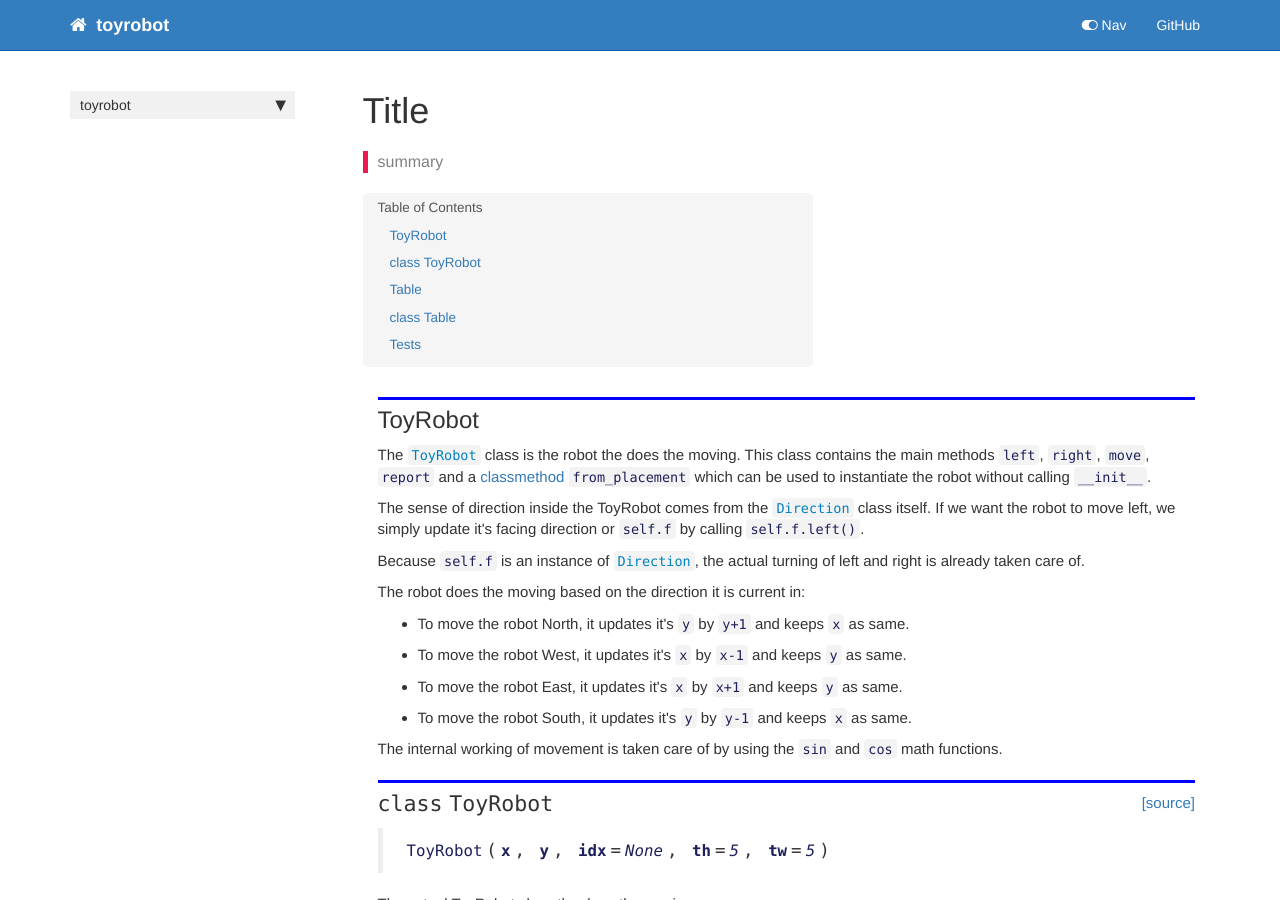
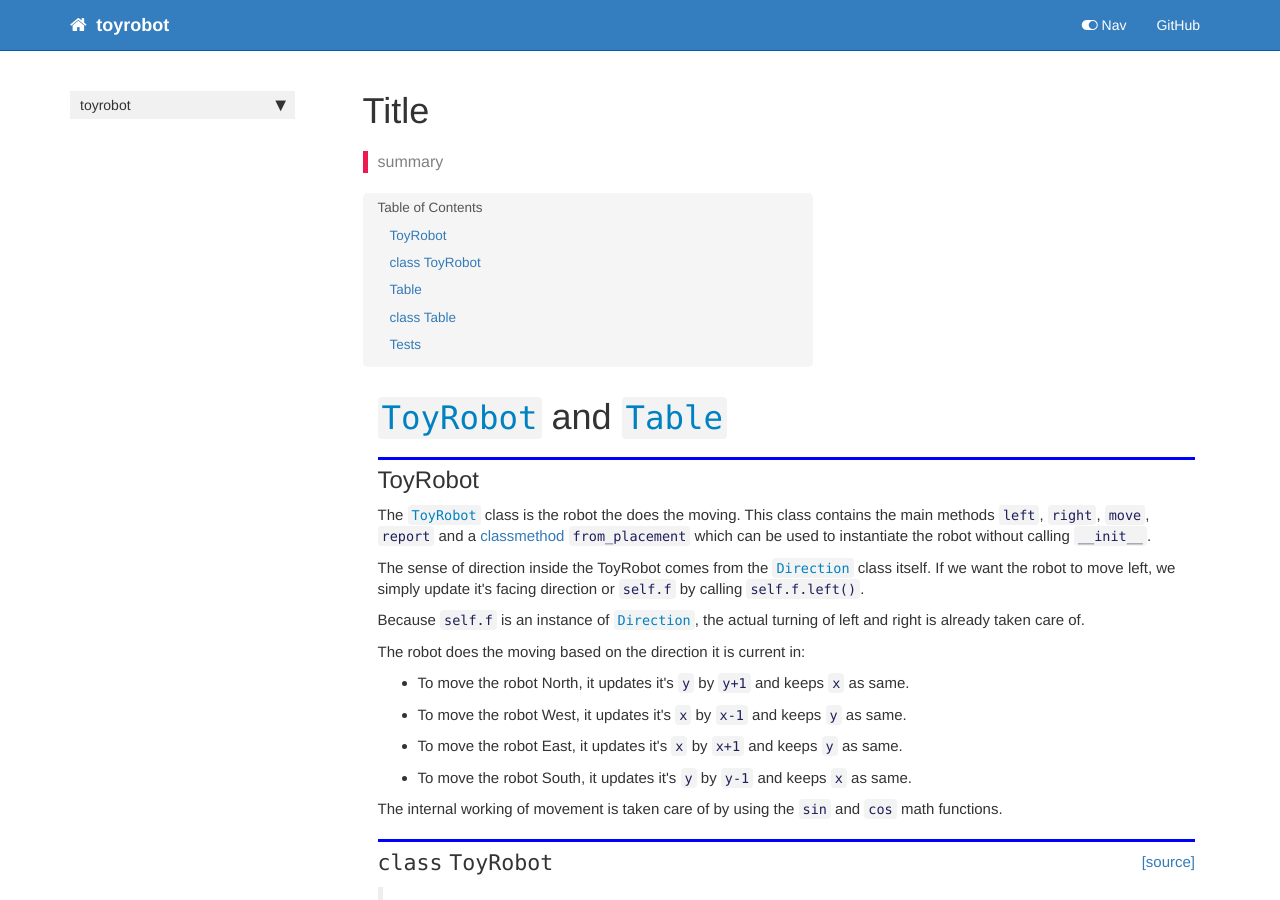
Before and after one commit to amaarora/toyrobot, a Jekyll site: the page built from docs/robot.html, in a window 1280 px wide and 900 px high. Built offline with Jekyll 4.4.1, drawn with Linux system fonts in a browser that asks for light colours; nearby versions of some CDN libraries; comment, search, counter and statistics services are not loaded.

Commit message:
Update docs

```diff
--- a/docs/_data/sidebars/home_sidebar.yml
+++ b/docs/_data/sidebars/home_sidebar.yml
@@ -16,7 +16,7 @@
       title: Title
       url: /robot
     - output: web,pdf
-      title: Main
+      title: '`ToyRobot` Runner'
       url: /main
     output: web
     title: toyrobot
--- a/docs/main.html
+++ b/docs/main.html
@@ -1,6 +1,6 @@
 ---
 
-title: Main
+title: `ToyRobot` Runner
 
 keywords: fastai
 sidebar: home_sidebar
--- a/docs/robot.html
+++ b/docs/robot.html
@@ -22,6 +22,12 @@
 
 <div class="cell border-box-sizing code_cell rendered">
 
+</div>
+<div class="cell border-box-sizing text_cell rendered"><div class="inner_cell">
+<div class="text_cell_render border-box-sizing rendered_html">
+<h1 id="ToyRobot-and-Table"><a href="/toyrobot/robot#ToyRobot"><code>ToyRobot</code></a> and <a href="/toyrobot/robot#Table"><code>Table</code></a><a class="anchor-link" href="#ToyRobot-and-Table">&#182;</a></h1>
+</div>
+</div>
 </div>
 <div class="cell border-box-sizing code_cell rendered">
 
--- a/docs/sidebar.json
+++ b/docs/sidebar.json
@@ -3,6 +3,6 @@
     "Overview": "/",
     "Direction ": "/direction",
     "Title": "/robot",
-    "Main": "/main"
+    "`ToyRobot` Runner": "/main"
   }
 }
```
Also changed, not shown: 2 other files.
